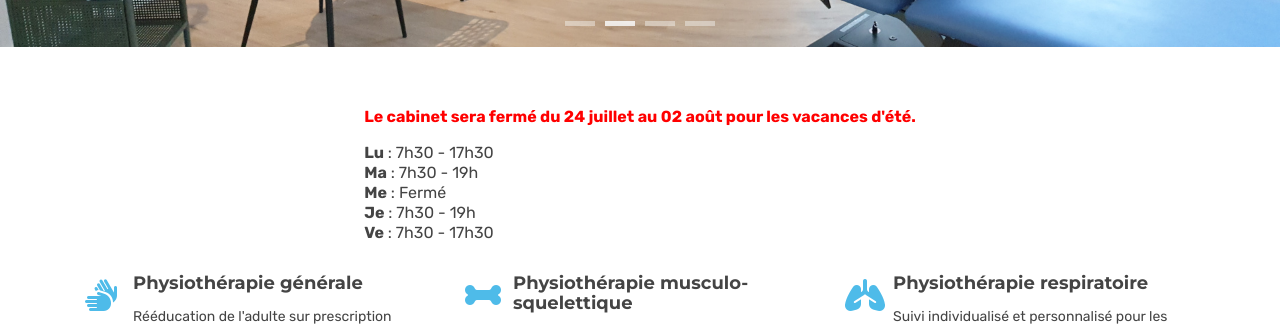
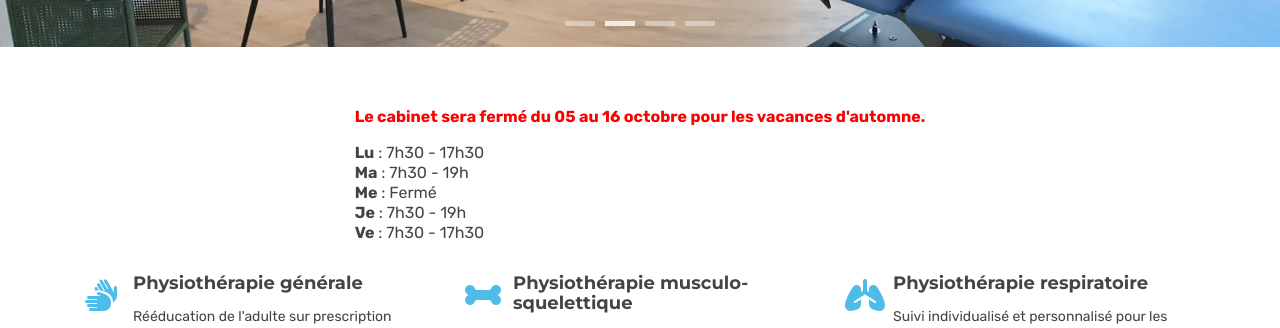
Before and after one commit to aureliegeiser/aureliegeiser.github.io, a Jekyll site: the page built from index.html, in a window 1280 px wide. Shown: the part 655-983 px from the top of the page. Built offline with Jekyll 4.4.1, drawn with Linux system fonts in a browser that asks for light colours.

Commit message:
vacances d'automne

```diff
--- a/index.html
+++ b/index.html
@@ -54,7 +54,7 @@ title: Le Cab' des Pavés
     <!-- SERVICES -->
     <div style="display:flex;justify-content:center;margin-bottom:16px">
       <div style="text-align:left; font-size:16px;">
-        <div style="margin-bottom:16px;color:red;"><strong>Le cabinet sera fermé du 24 juillet au 02 août pour les vacances d'été.</strong></div>
+        <div style="margin-bottom:16px;color:red;"><strong>Le cabinet sera fermé du 05 au 16 octobre pour les vacances d'automne.</strong></div>
         <div><b>Lu</b> : 7h30 - 17h30</div>
         <div><b>Ma</b> : 7h30 - 19h</div>
         <div><b>Me</b> : Fermé</div>
```
